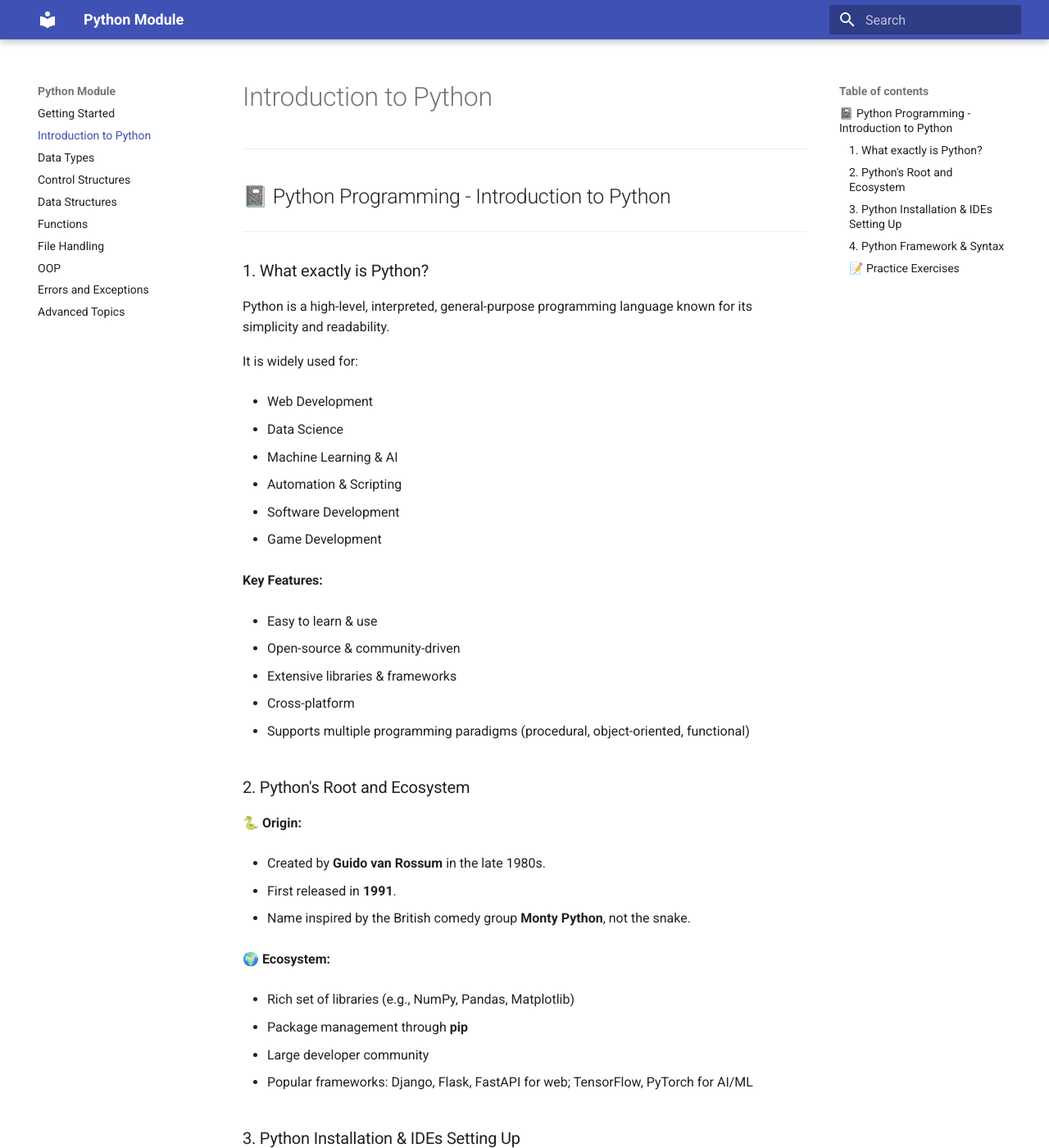
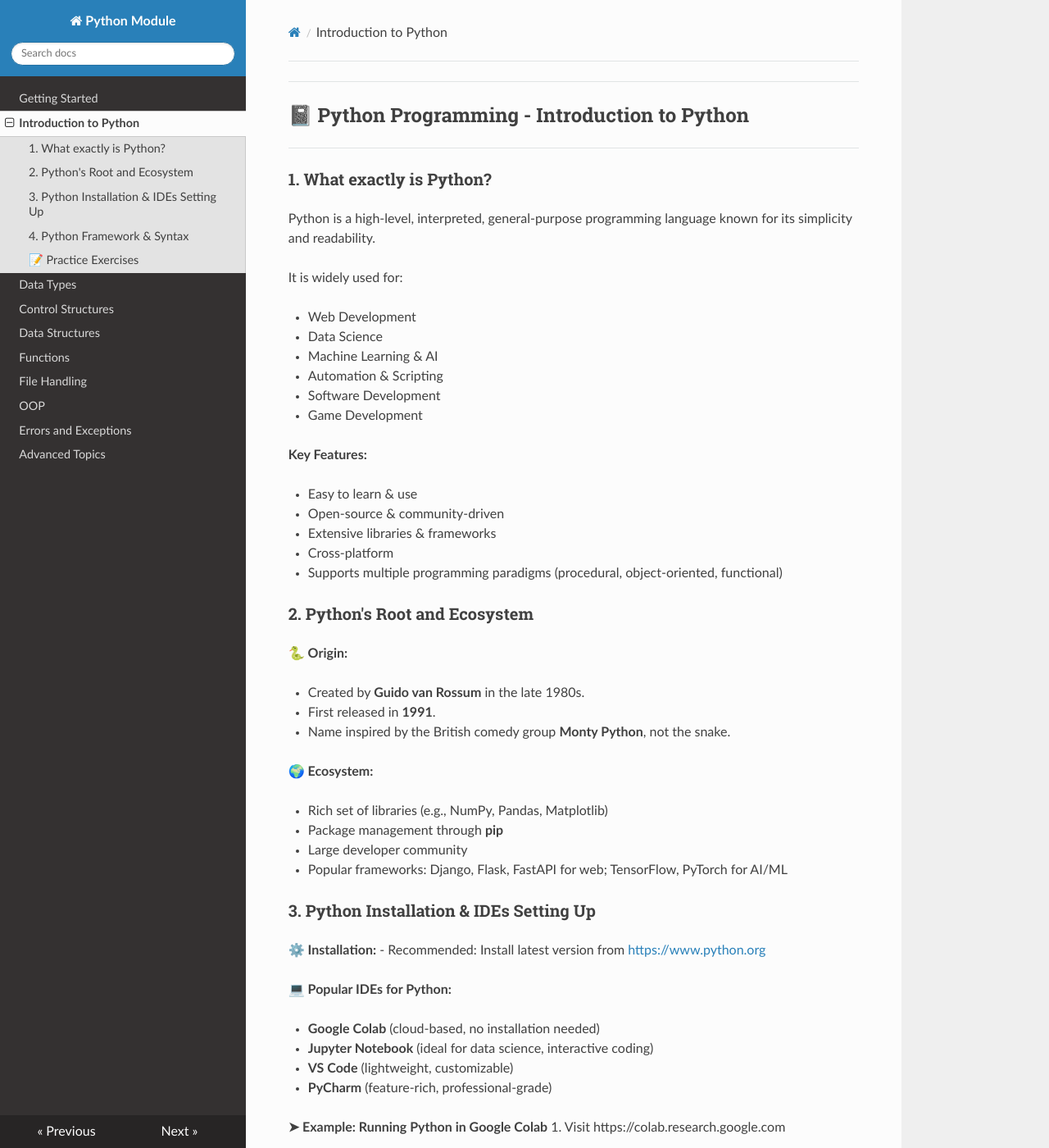
Before and after one commit to AayushWestcliff/python-training, an MkDocs documentation site: the page built from docs/lectures/1.Introduction.md, in a window 1280 px wide and 1400 px high. Shown: the whole window at 82% size. Built offline with MkDocs 1.6.1, drawn with Linux system fonts in a browser that asks for light colours; nearby versions of some CDN libraries; some of the changed text lies outside the part shown.

Commit message:
updated theme

```diff
--- a/mkdocs.yml
+++ b/mkdocs.yml
@@ -13,5 +13,5 @@ nav:
   - Advanced Topics: lectures/9.AdvancedConcepts.md
     # - Python Download: index.md
 theme:
-  # name: readthedocs
-  name: material
+  name: readthedocs
+  # name: material
```
